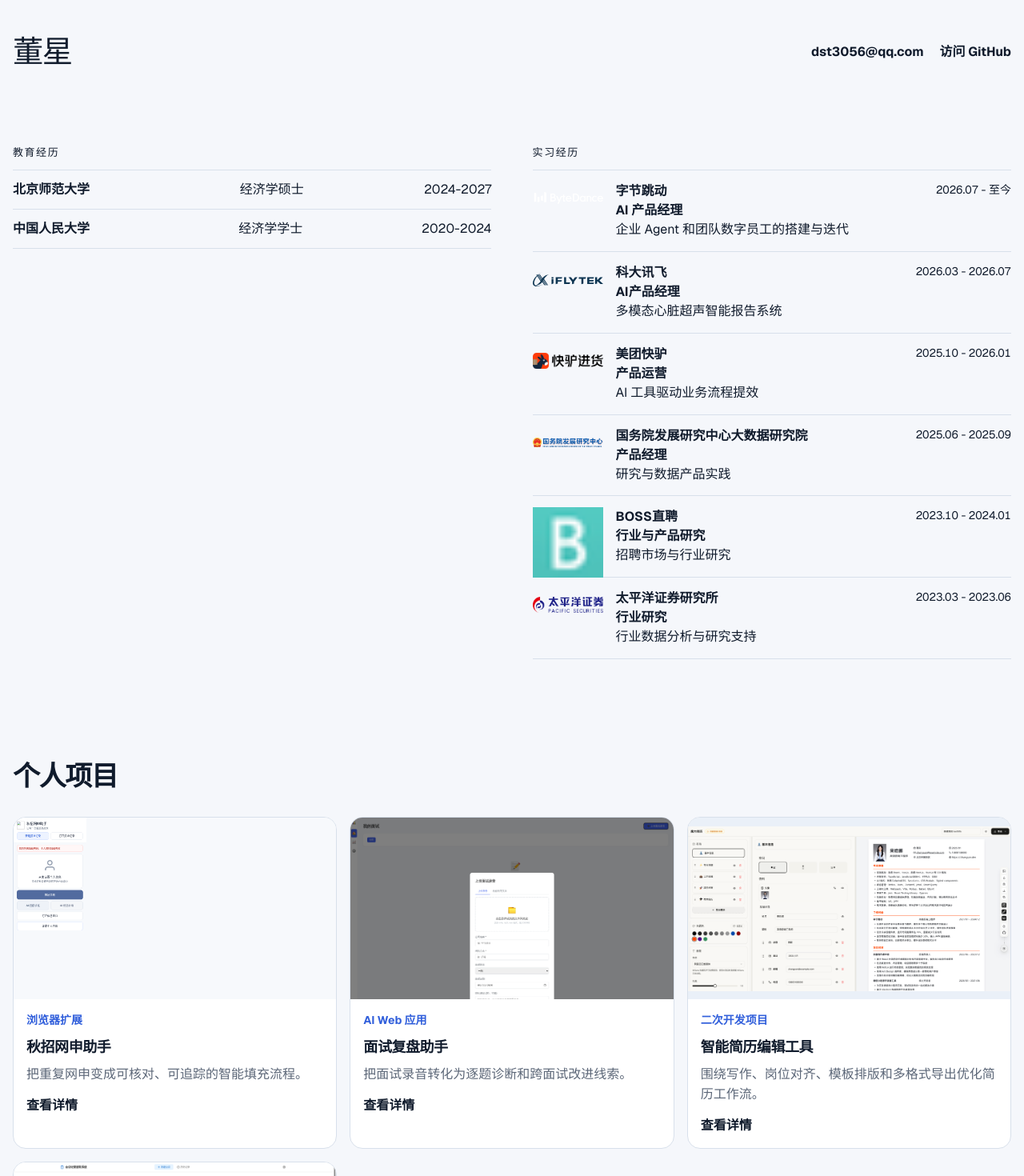
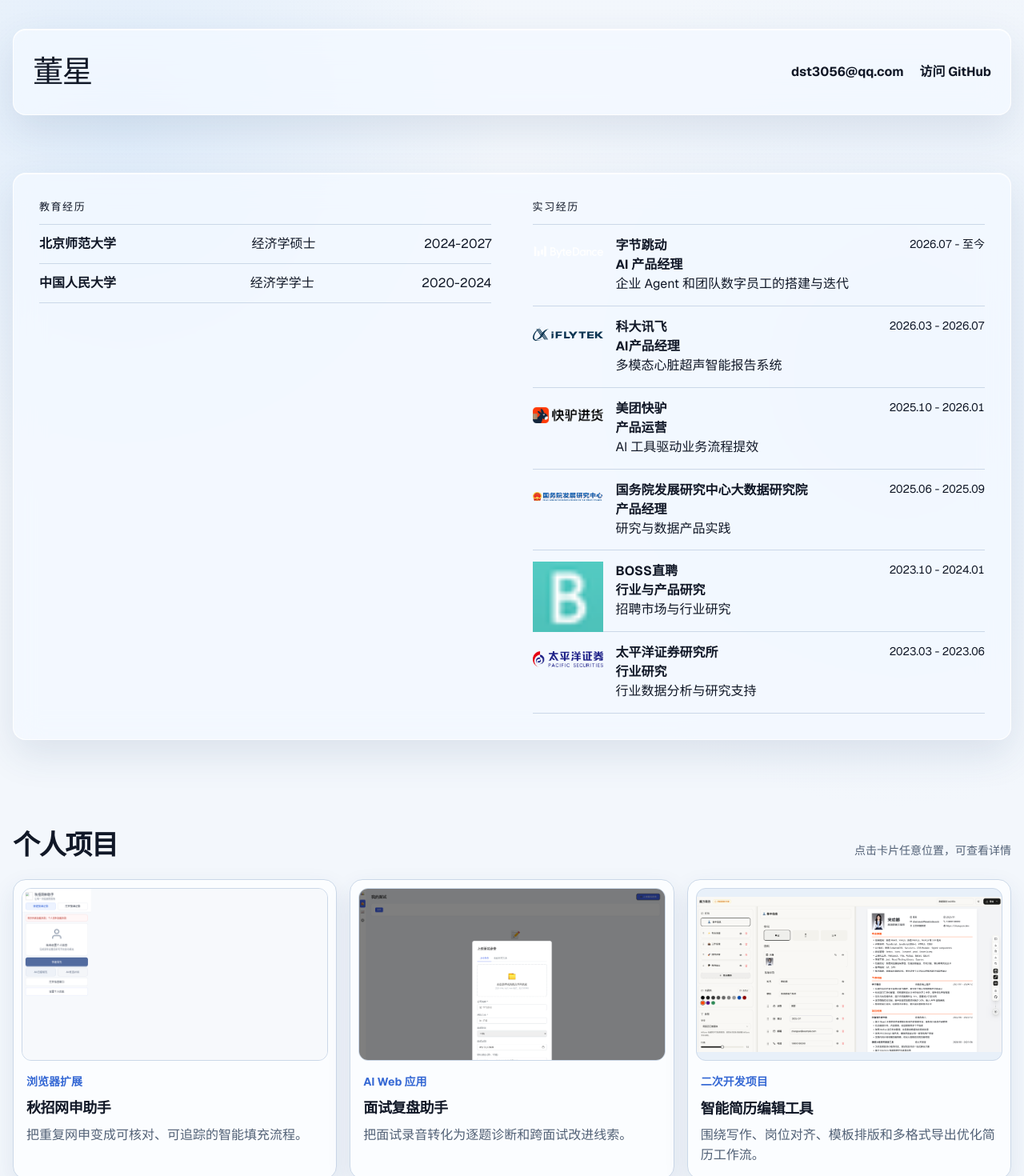
Before and after one commit to aurostars/aurostars.github.io, a Next.js app: page / in a window 1280 px wide. Shown: the top 1470 px of the page at 80% size. Built offline with nearby package versions, Linux system fonts and the light colour scheme.

Commit message:
feat: apply balanced glass project overview
Co-Authored-By: Aime <aime@bytedance.com>
Change-Id: I6dd91db6e336c136f4821fe2c27c4dc98709f33e

```diff
--- a/src/app/globals.css
+++ b/src/app/globals.css
@@ -1,19 +1,32 @@
 @import "tailwindcss";
 
 @theme inline {
-  --color-background: #f5f7fb;
-  --color-surface: #ffffff;
-  --color-surface-muted: #eaf0f8;
-  --color-foreground: #101b2c;
-  --color-muted: #5c6778;
-  --color-border: #d8e0eb;
-  --color-accent: #315fdb;
+  --color-background: var(--portfolio-background);
+  --color-surface: var(--portfolio-surface);
+  --color-surface-muted: var(--portfolio-surface-muted);
+  --color-foreground: var(--portfolio-foreground);
+  --color-muted: var(--portfolio-muted);
+  --color-border: var(--portfolio-border);
+  --color-accent: var(--portfolio-accent);
   --font-sans: var(--font-geist-sans);
 }
 
 :root {
   color-scheme: light;
   scroll-behavior: smooth;
+  --portfolio-background: #f3f7fc;
+  --portfolio-surface: #fbfdff;
+  --portfolio-surface-muted: #e8f0f9;
+  --portfolio-glass: rgb(244 249 255 / 0.78);
+  --portfolio-foreground: #111827;
+  --portfolio-muted: #526176;
+  --portfolio-border: #cbd8e8;
+  --portfolio-highlight: rgb(255 255 255 / 0.88);
+  --portfolio-accent: #3568d4;
+  --portfolio-accent-soft: rgb(53 104 212 / 0.12);
+  --portfolio-shadow: 0 18px 48px rgb(38 73 116 / 0.12);
+  --portfolio-card-shadow: 0 12px 30px rgb(38 73 116 / 0.1);
+  --portfolio-card-shadow-pressed: 0 6px 16px rgb(38 73 116 / 0.13);
 }
 
 * {
@@ -23,13 +36,29 @@
 body {
   min-height: 100dvh;
   margin: 0;
-  background: var(--color-background);
+  isolation: isolate;
+  background:
+    radial-gradient(circle at 12% 8%, rgb(184 215 247 / 0.32), transparent 30rem),
+    radial-gradient(circle at 88% 24%, rgb(210 228 249 / 0.34), transparent 34rem),
+    var(--color-background);
   color: var(--color-foreground);
   font-family: var(--font-sans), system-ui, sans-serif;
   text-rendering: optimizeLegibility;
 }
 
+body::before {
+  position: fixed;
+  inset: 0;
+  z-index: 0;
+  pointer-events: none;
+  background-image: radial-gradient(rgb(54 91 137 / 0.12) 0.55px, transparent 0.55px);
+  background-size: 5px 5px;
+  content: "";
+  opacity: 0.18;
+}
+
 .site-container {
+  position: relative;
   width: min(100% - 2rem, 80rem);
   margin-inline: auto;
 }
@@ -59,12 +88,35 @@
 }
 
 .identity-bar { padding-block: clamp(1.5rem, 3vw, 2.25rem); }
-.identity-bar-motion { display: flex; align-items: center; justify-content: space-between; gap: 1.5rem; }
+.identity-bar-motion {
+  display: flex;
+  align-items: center;
+  justify-content: space-between;
+  gap: 1.5rem;
+  padding: clamp(1rem, 2.2vw, 1.5rem);
+  border: 1px solid var(--portfolio-highlight);
+  border-radius: 1rem;
+  background: var(--portfolio-glass);
+  -webkit-backdrop-filter: blur(18px) saturate(120%);
+  backdrop-filter: blur(18px) saturate(120%);
+  box-shadow: var(--portfolio-shadow), inset 0 1px 0 var(--portfolio-highlight);
+}
 .identity-bar h1 { margin: 0; font-size: clamp(1.875rem, 3vw, 2.5rem); letter-spacing: -0.04em; }
 .identity-links { display: flex; flex-wrap: wrap; gap: 0.5rem 1.25rem; }
 .identity-links a { display: inline-flex; min-width: 0; min-height: 2.75rem; align-items: center; overflow-wrap: anywhere; font-weight: 700; }
-.profile-history { padding-block: clamp(2rem, 4vw, 3.25rem); }
-.profile-history-motion { display: grid; grid-template-columns: repeat(2, minmax(0, 1fr)); gap: clamp(2rem, 4vw, 4rem); }
+.profile-history { padding-block: clamp(1.25rem, 3vw, 2.25rem); }
+.profile-history-motion {
+  display: grid;
+  grid-template-columns: repeat(2, minmax(0, 1fr));
+  gap: clamp(2rem, 4vw, 4rem);
+  padding: clamp(1.25rem, 2.5vw, 2rem);
+  border: 1px solid var(--portfolio-highlight);
+  border-radius: 1rem;
+  background: var(--portfolio-glass);
+  -webkit-backdrop-filter: blur(18px) saturate(120%);
+  backdrop-filter: blur(18px) saturate(120%);
+  box-shadow: var(--portfolio-shadow), inset 0 1px 0 var(--portfolio-highlight);
+}
 .profile-history-motion > section { min-width: 0; }
 .profile-history h2 { margin: 0 0 0.75rem; font-size: 0.8125rem; letter-spacing: 0.12em; text-transform: uppercase; }
 .education-list, .experience-list { margin: 0; padding: 0; list-style: none; border-top: 1px solid var(--color-border); }
@@ -113,7 +165,17 @@
 }
 
 .compact-heading {
-  margin-bottom: 2rem;
+  display: flex;
+  align-items: baseline;
+  justify-content: space-between;
+  gap: 0.75rem 2rem;
+  margin-bottom: 1.5rem;
+}
+
+.compact-heading .cases-hint {
+  max-width: none;
+  margin: 0;
+  font-size: 0.875rem;
 }
 
 .section-heading h2 {
@@ -153,6 +215,7 @@
   border: 1px solid var(--color-border);
   border-radius: 1rem;
   background: var(--color-surface);
+  box-shadow: var(--portfolio-card-shadow), inset 0 1px 0 var(--portfolio-highlight);
   color: inherit;
   text-align: left;
   cursor: pointer;
@@ -190,10 +253,17 @@
   }
 }
 
+.case-card:active {
+  box-shadow: var(--portfolio-card-shadow-pressed), inset 0 1px 0 var(--portfolio-highlight);
+}
+
 .case-card-media {
   display: grid;
   aspect-ratio: 16 / 9;
+  margin: 0.625rem 0.625rem 0;
   overflow: hidden;
+  border: 1px solid var(--color-border);
+  border-radius: 0.75rem;
   background: var(--color-surface-muted);
 }
 
@@ -246,11 +316,6 @@
   line-height: 1.55;
   -webkit-box-orient: vertical;
   -webkit-line-clamp: 2;
-}
-
-.case-card-action {
-  margin-top: 0.35rem;
-  font-weight: 700;
 }
 
 .case-dialog {
@@ -483,6 +548,11 @@
 }
 
 @media (max-width: 679px) {
+  .compact-heading {
+    align-items: flex-start;
+    flex-direction: column;
+  }
+
   .case-dialog {
     width: calc(100% - 16px);
     max-height: calc(100dvh - 16px);
@@ -546,3 +616,50 @@
     gap: 1rem;
   }
 }
+
+
+@supports not ((-webkit-backdrop-filter: blur(1px)) or (backdrop-filter: blur(1px))) {
+  .identity-bar-motion,
+  .profile-history-motion {
+    background: var(--color-surface-muted);
+  }
+}
+
+@media (prefers-reduced-transparency: reduce) {
+  .identity-bar-motion,
+  .profile-history-motion {
+    background: var(--color-surface-muted);
+    -webkit-backdrop-filter: none;
+    backdrop-filter: none;
+  }
+}
+
+@media (prefers-color-scheme: dark) {
+  :root {
+    color-scheme: dark;
+    --portfolio-background: #0d1626;
+    --portfolio-surface: #172238;
+    --portfolio-surface-muted: #202e47;
+    --portfolio-glass: rgb(24 37 58 / 0.82);
+    --portfolio-foreground: #edf3fc;
+    --portfolio-muted: #b6c3d6;
+    --portfolio-border: #344663;
+    --portfolio-highlight: rgb(218 234 255 / 0.14);
+    --portfolio-accent: #7da5ff;
+    --portfolio-accent-soft: rgb(125 165 255 / 0.16);
+    --portfolio-shadow: 0 18px 48px rgb(2 8 20 / 0.28);
+    --portfolio-card-shadow: 0 12px 30px rgb(2 8 20 / 0.22);
+    --portfolio-card-shadow-pressed: 0 6px 16px rgb(2 8 20 / 0.28);
+  }
+
+  body {
+    background:
+      radial-gradient(circle at 12% 8%, rgb(46 82 128 / 0.24), transparent 30rem),
+      radial-gradient(circle at 88% 24%, rgb(35 62 101 / 0.22), transparent 34rem),
+      var(--color-background);
+  }
+
+  body::before {
+    background-image: radial-gradient(rgb(157 190 230 / 0.16) 0.55px, transparent 0.55px);
+  }
+}
--- a/src/components/case-summary-card.tsx
+++ b/src/components/case-summary-card.tsx
@@ -28,7 +28,7 @@
   const rotateY = useTransform(springRotateY, (value) => Math.max(-2, Math.min(2, value)));
   const spotlightX = useTransform(pointerX, [0, 1], ["0%", "100%"]);
   const spotlightY = useTransform(pointerY, [0, 1], ["0%", "100%"]);
-  const spotlight = useMotionTemplate`radial-gradient(220px circle at ${spotlightX} ${spotlightY}, rgb(49 95 219 / 0.14), transparent 70%)`;
+  const spotlight = useMotionTemplate`radial-gradient(220px circle at ${spotlightX} ${spotlightY}, var(--portfolio-accent-soft), transparent 70%)`;
   const bounds = useRef<DOMRect | null>(null);
   const hoverAnimation = useRef<ReturnType<typeof animate> | null>(null);
   const tiltEnabled = canTilt && !reduce;
@@ -101,7 +101,6 @@
         <span className="case-descriptor">{project.descriptor}</span>
         <span className="case-card-title">{project.title}</span>
         <span className="case-card-summary">{project.summary}</span>
-        <span className="case-card-action">查看详情</span>
       </span>
     </motion.button>
   );
--- a/src/components/featured-cases.tsx
+++ b/src/components/featured-cases.tsx
@@ -22,8 +22,9 @@
     <section className="cases-section site-container" id="cases" aria-labelledby="cases-title">
       <Reveal className="section-heading compact-heading">
         <h2 ref={headingRef} id="cases-title" tabIndex={-1}>个人项目</h2>
+        <p id="cases-hint" className="cases-hint">点击卡片任意位置，可查看详情</p>
       </Reveal>
-      <div className="case-grid" data-project-count={projects.length}>
+      <div className="case-grid" aria-describedby="cases-hint" data-project-count={projects.length}>
         {projects.map((project, index) => (
           <Reveal className="case-card-motion" delay={index * 0.04} key={project.slug}>
             <CaseSummaryCard
```
Also changed, not shown: .superpowers/sdd/2026-09-12-portfolio-balanced-glass-content-refresh/task-3-report.md (added), 2 other files (tests, documents, lock files or other folders).
